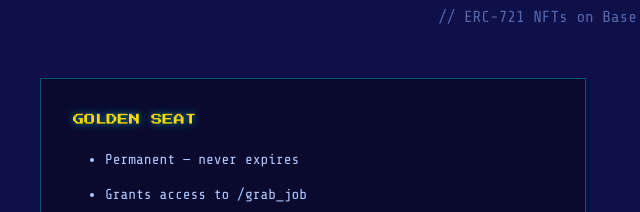
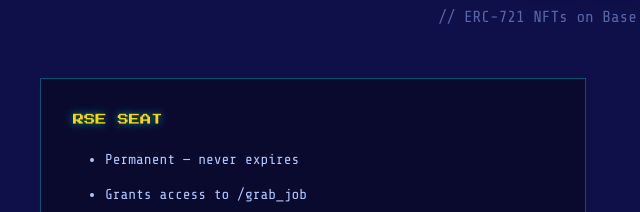
Before and after one commit to mickeyshaughnessy/theservicesexchange, a plain HTML site: page about.html in a window 1280 px wide. Shown: the part 1371-1583 px from the top of the page, 42-682 px from the left. Drawn offline with nearby package versions, Linux system fonts and the light colour scheme; no server answers.

Commit message:
Remove 'Golden' label — they're just seats

```diff
--- a/about.html
+++ b/about.html
@@ -169,7 +169,7 @@
             <div class="row g-4 mb-5">
                 <div class="col-md-6">
                     <div style="background:var(--bg-deep);border:1px solid rgba(0,255,255,0.3);padding:2rem;">
-                        <h4 style="font-family:'Press Start 2P',monospace;font-size:0.7rem;color:#ffd700;margin-bottom:1rem;">GOLDEN SEAT</h4>
+                        <h4 style="font-family:'Press Start 2P',monospace;font-size:0.7rem;color:#ffd700;margin-bottom:1rem;">RSE SEAT</h4>
                         <ul style="font-family:'Share Tech Mono',monospace;color:var(--text);line-height:2;">
                             <li>Permanent — never expires</li>
                             <li>Grants access to /grab_job</li>
```
Also changed, not shown: api_docs.html (+1 -1 lines), README.md.
